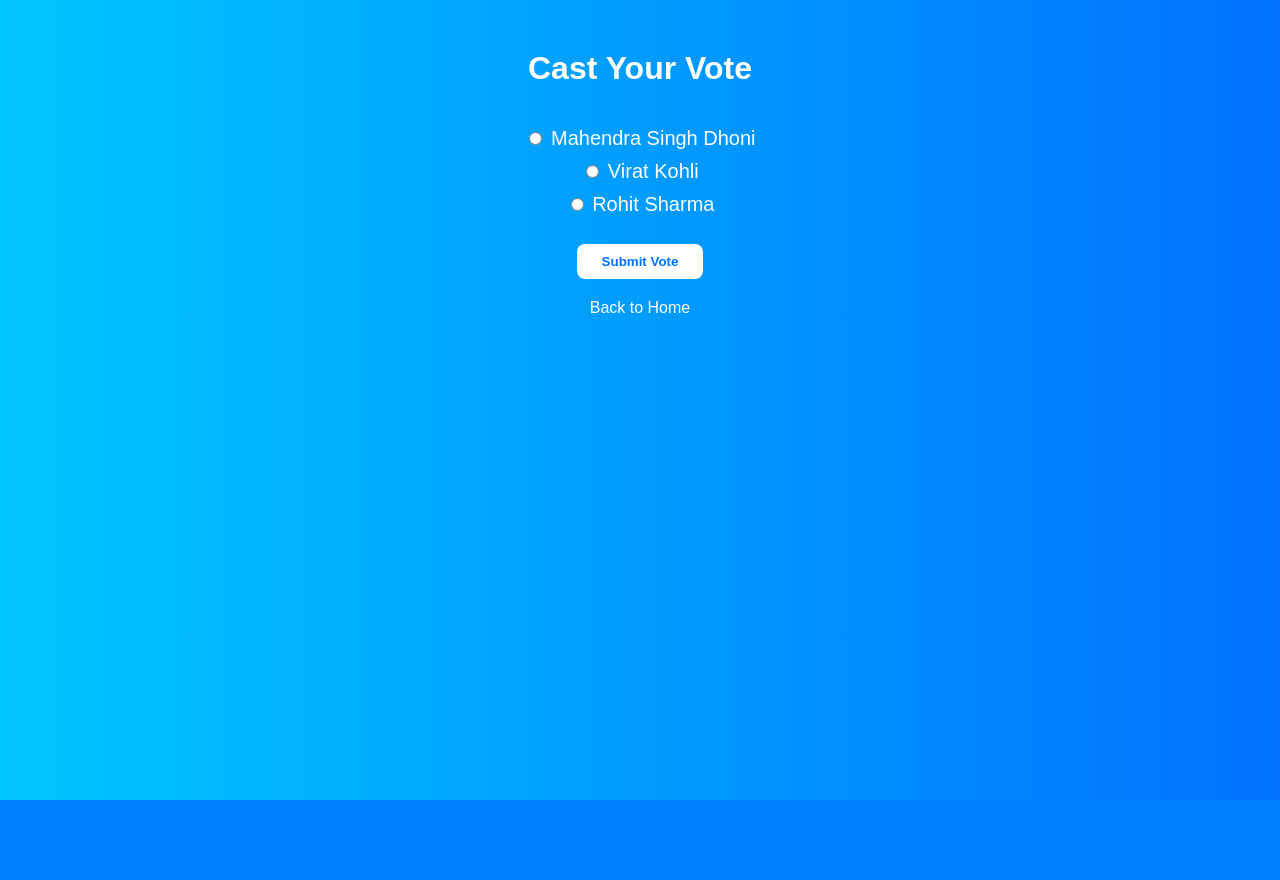
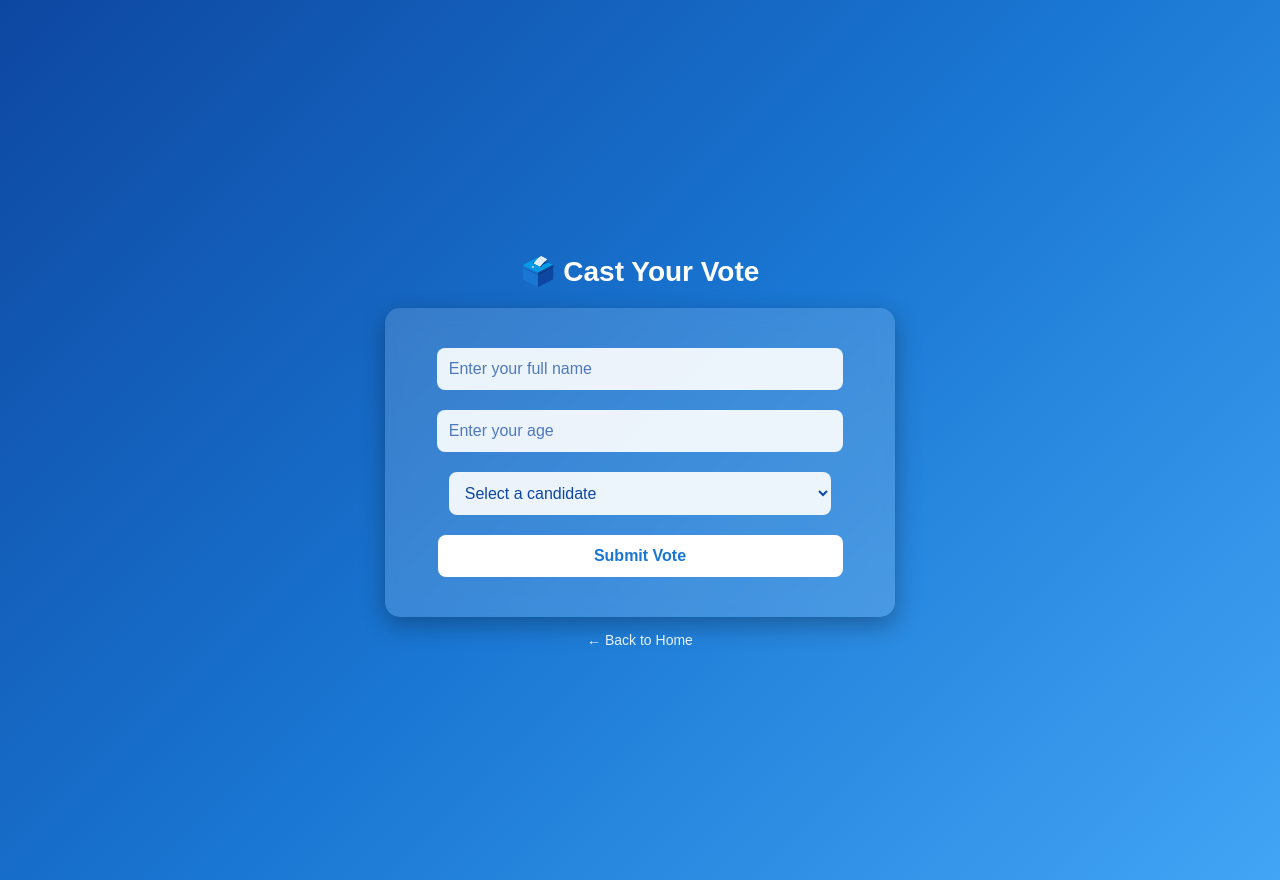
Before and after one commit to kulshreshthsr/online_election, a Flask app: template templates/vote.html in a window 1280 px wide. Before the commit the page ends 800 px from the top, so only its background shows below. Run offline with Flask 3, Linux system fonts and the light colour scheme; the template is opened without the code that fills it, so the values that code supplies are empty.

Commit message:
Updated vote.html and app.py for better integration

```diff
--- a/app.py
+++ b/app.py
@@ -1,119 +1,93 @@
-# app.py (diagnostic version)
-from flask import Flask, render_template, request, redirect, url_for, session
-import traceback
-import sys
+from flask import Flask, render_template, request, redirect, url_for, session, flash
+from collections import defaultdict
 
 app = Flask(__name__)
-app.secret_key = 'secret123'  # required for using session
+app.secret_key = "secretkey123"  # Needed for sessions
 
-# Track votes
-votes = {"Mahendra Singh Dhoni": 0, "Virat Kohli": 0, "Rohit Sharma": 0}
+# ---- Configuration ----
+ADMIN_USER = "Kulshreshtha"
+ADMIN_PASS = "JAGRAN"
+CANDIDATES = ["Kulshreshtha Srivas", "Prakhar Mishra", "Dhruv Tiwari", "Harshit Agnihotri"]
 
-# Track voters who already voted
-voted_users = set()
+# ---- Data storage ----
+votes = defaultdict(int)
+voters = set()  # store names who have already voted
 
-def log(msg):
-    print(msg, file=sys.stderr)
 
+# ---- Home page ----
 @app.route('/')
+def index():
+    return render_template('index.html')
+
+
+# ---- Admin login ----
+@app.route('/login', methods=['GET', 'POST'])
+def login():
+    if request.method == "POST":
+        username = request.form.get("username")
+        password = request.form.get("password")
+
+        if username == ADMIN_USER and password == ADMIN_PASS:
+            session['admin'] = True
+            flash("Admin login successful!", "success")
+            return redirect(url_for('home'))
+        else:
+            flash("Invalid credentials!", "danger")
+            return redirect(url_for('login'))
+
+    return render_template('login.html')
+
+
+# ---- Admin home ----
+@app.route('/home')
 def home():
+    if 'admin' not in session:
+        return redirect(url_for('login'))
     return render_template('home.html')
 
-@app.route('/login', methods=['GET', 'POST'])
-def login():
-    try:
-        if request.method == 'POST':
-            username = request.form.get('username', '').strip()
-            password = request.form.get('password', '')  # may be empty for voters
 
-            log(f"[LOGIN ATTEMPT] username='{username}' password_provided={'yes' if password else 'no'}")
+# ---- Voting page ----
+@app.route('/vote', methods=['GET', 'POST'])
+def vote():
+    if request.method == "POST":
+        name = request.form.get("name").strip().lower()
+        age = request.form.get("age")
+        candidate = request.form.get("candidate")
 
-            # Admin login
-            if username == 'admin' and password == '1234':
-                session['user'] = 'admin'
-                log("[LOGIN] Admin logged in")
-                return redirect(url_for('results'))
+        if not name or not age or not candidate:
+            flash("All fields are required!", "warning")
+            return redirect(url_for('vote'))
 
-            # Voter login (no password)
-            elif username != '':
-                if username in voted_users:
-                    log(f"[LOGIN] Voter '{username}' already voted")
-                    return render_template('message.html', msg="You have already voted!")
-                else:
-                    session['user'] = username
-                    log(f"[LOGIN] Voter '{username}' logged in")
-                    return redirect(url_for('vote'))
-            else:
-                log("[LOGIN] Empty username submitted")
-                return render_template('message.html', msg="Please enter your name!")
-        return render_template('login.html')
-    except Exception as e:
-        tb = traceback.format_exc()
-        log("[ERROR in /login]\n" + tb)
-        return render_template('message.html', msg="Server error occurred. See console for details.")
+        if name in voters:
+            return render_template('message.html', message="❌ You have already voted!")
 
-@app.route('/vote')
-def vote():
-    try:
-        if 'user' not in session or session['user'] == 'admin':
-            log("[VOTE] Access denied: no voter logged in or admin tried to access vote page")
-            return redirect(url_for('login'))
-        return render_template('vote.html')
-    except Exception:
-        tb = traceback.format_exc()
-        log("[ERROR in /vote]\n" + tb)
-        return render_template('message.html', msg="Server error occurred. See console for details.")
+        # Register the vote
+        voters.add(name)
+        votes[candidate] += 1
 
-@app.route('/submit_vote', methods=['POST'])
-def submit_vote():
-    try:
-        if 'user' not in session or session['user'] == 'admin':
-            log("[SUBMIT_VOTE] Access denied: no voter logged in or admin trying to submit")
-            return redirect(url_for('login'))
+        return render_template('message.html', message="✅ Your vote has been recorded successfully!")
 
-        # Safely get candidate from form
-        candidate = request.form.get('candidate')
-        log(f"[SUBMIT_VOTE] user='{session.get('user')}' candidate='{candidate}'")
+    return render_template('vote.html', candidates=CANDIDATES)
 
-        if not candidate:
-            log("[SUBMIT_VOTE] No candidate selected in form")
-            return render_template('message.html', msg="No candidate selected.")
 
-        if candidate not in votes:
-            log(f"[SUBMIT_VOTE] Invalid candidate: {candidate}")
-            return render_template('message.html', msg="Invalid candidate selected.")
-
-        votes[candidate] += 1
-        voted_users.add(session['user'])
-        log(f"[SUBMIT_VOTE] Vote recorded for {candidate} by {session['user']}")
-        return render_template('message.html', msg="Vote submitted successfully!")
-    except Exception:
-        tb = traceback.format_exc()
-        log("[ERROR in /submit_vote]\n" + tb)
-        return render_template('message.html', msg="Server error occurred. See console for details.")
-
+# ---- Results page ----
 @app.route('/results')
 def results():
-    try:
-        if 'user' not in session:
-            log("[RESULTS] Access denied: not logged in")
-            return redirect(url_for('login'))
-        if session['user'] != 'admin':
-            log(f"[RESULTS] Access denied for user: {session.get('user')}")
-            return render_template('message.html', msg="Access Denied: Admins only.")
-        return render_template('results.html', votes=votes)
-    except Exception:
-        tb = traceback.format_exc()
-        log("[ERROR in /results]\n" + tb)
-        return render_template('message.html', msg="Server error occurred. See console for details.")
+    if 'admin' not in session:
+        flash("You must be logged in as admin to view results!", "warning")
+        return redirect(url_for('login'))
 
+    return render_template('results.html', votes=votes)
+
+
+# ---- Logout ----
 @app.route('/logout')
 def logout():
-    user = session.get('user')
-    session.clear()
-    log(f"[LOGOUT] user '{user}' logged out")
-    return redirect(url_for('home'))
+    session.pop('admin', None)
+    flash("You have been logged out.", "info")
+    return redirect(url_for('index'))
 
-if __name__ == '__main__':
-    log("Starting Flask app (diagnostic mode). Open http://127.0.0.1:5000/login")
+
+# ---- Run ----
+if __name__ == "__main__":
     app.run(debug=True)
--- a/templates/vote.html
+++ b/templates/vote.html
@@ -3,57 +3,111 @@
 <head>
     <meta charset="UTF-8">
     <meta name="viewport" content="width=device-width, initial-scale=1.0">
-    <title>Vote Now</title>
+    <title>Vote | Online Election</title>
     <style>
         body {
-            font-family: Arial, sans-serif;
-            background: linear-gradient(to right, #00c6ff, #0072ff);
+            font-family: 'Poppins', sans-serif;
+            background: linear-gradient(135deg, #0d47a1, #1976d2, #42a5f5);
             color: white;
             text-align: center;
+            padding: 40px;
+            height: 100vh;
             margin: 0;
-            padding: 0;
+            display: flex;
+            flex-direction: column;
+            justify-content: center;
         }
-        h1 {
-            margin-top: 50px;
+
+        h2 {
+            margin-bottom: 20px;
+            font-size: 28px;
+            font-weight: 600;
         }
+
         form {
-            margin-top: 40px;
+            background: rgba(255, 255, 255, 0.15);
+            padding: 30px;
+            border-radius: 15px;
+            width: 90%;
+            max-width: 450px;
+            margin: 0 auto;
+            backdrop-filter: blur(10px);
+            box-shadow: 0 8px 25px rgba(0, 0, 0, 0.3);
         }
-        label {
-            display: block;
-            font-size: 20px;
+
+        input, select, button {
+            width: 85%;
+            padding: 12px;
             margin: 10px 0;
+            border-radius: 8px;
+            border: none;
+            outline: none;
+            font-size: 16px;
         }
+
+        input, select {
+            background: rgba(255, 255, 255, 0.9);
+            color: #0d47a1;
+        }
+
+        input::placeholder {
+            color: #0d47a1;
+            opacity: 0.7;
+        }
+
+        select {
+            cursor: pointer;
+        }
+
         button {
-            background-color: white;
-            color: #0072ff;
-            padding: 10px 25px;
-            border: none;
-            border-radius: 8px;
+            background: white;
+            color: #1976d2;
+            font-weight: bold;
             cursor: pointer;
-            font-weight: bold;
+            transition: 0.3s;
+            width: 90%;
         }
+
         button:hover {
-            background-color: #f0f0f0;
+            background: #1565c0;
+            color: white;
+            transform: scale(1.05);
         }
-        a {
-            color: white;
+
+        .back-link {
+            margin-top: 15px;
+            display: inline-block;
+            color: #fff;
             text-decoration: none;
-            margin-top: 20px;
-            display: inline-block;
+            font-size: 14px;
+            opacity: 0.9;
+        }
+
+        .back-link:hover {
+            text-decoration: underline;
+            opacity: 1;
         }
     </style>
 </head>
 <body>
-    <h1>Cast Your Vote</h1>
-    <form action="/submit_vote" method="post">
-        <label><input type="radio" name="candidate" value="Mahendra Singh Dhoni" required> Mahendra Singh Dhoni</label>
-        <label><input type="radio" name="candidate" value="Virat Kohli" required> Virat Kohli</label>
-        <label><input type="radio" name="candidate" value="Rohit Sharma" required> Rohit Sharma</label>
-        <br>
+
+    <h2>🗳️ Cast Your Vote</h2>
+
+    <form method="POST" action="{{ url_for('vote') }}">
+        <input type="text" name="name" placeholder="Enter your full name" required>
+        <input type="number" name="age" placeholder="Enter your age" required min="18">
+
+        <select name="candidate" required>
+            <option value="" disabled selected>Select a candidate</option>
+            {% for candidate in candidates %}
+            <option value="{{ candidate }}">{{ candidate }}</option>
+            {% endfor %}
+        </select>
+
         <button type="submit">Submit Vote</button>
     </form>
 
-    <a href="/">Back to Home</a>
+    <a class="back-link" href="{{ url_for('index') }}">← Back to Home</a>
+
 </body>
 </html>
```
Also changed, not shown: templates/home.html (+19 -28 lines), templates/index.html (+32 -17 lines), templates/login.html (+25 -32 lines), templates/message.html (+20 -21 lines), templates/results.html (+25 -33 lines).
